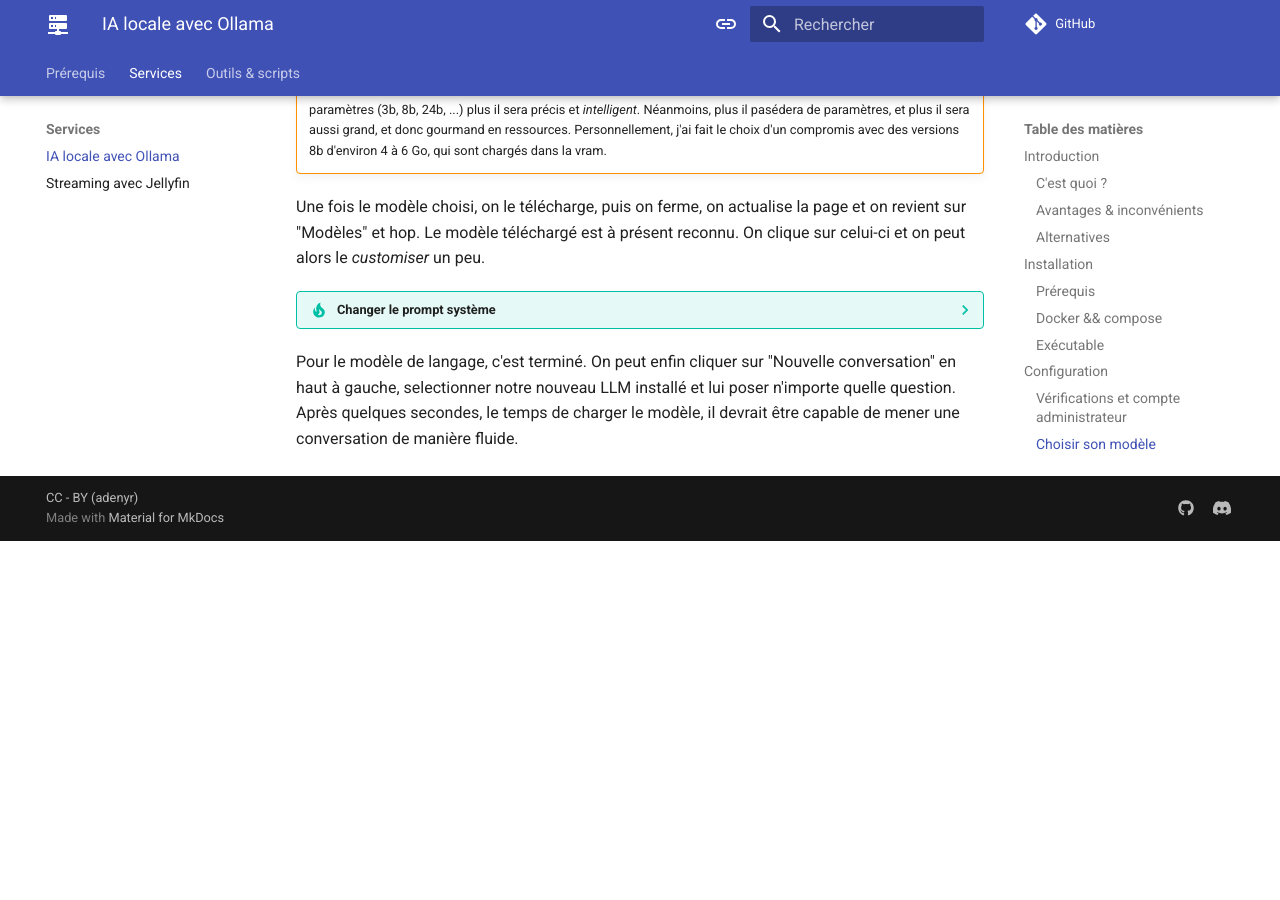
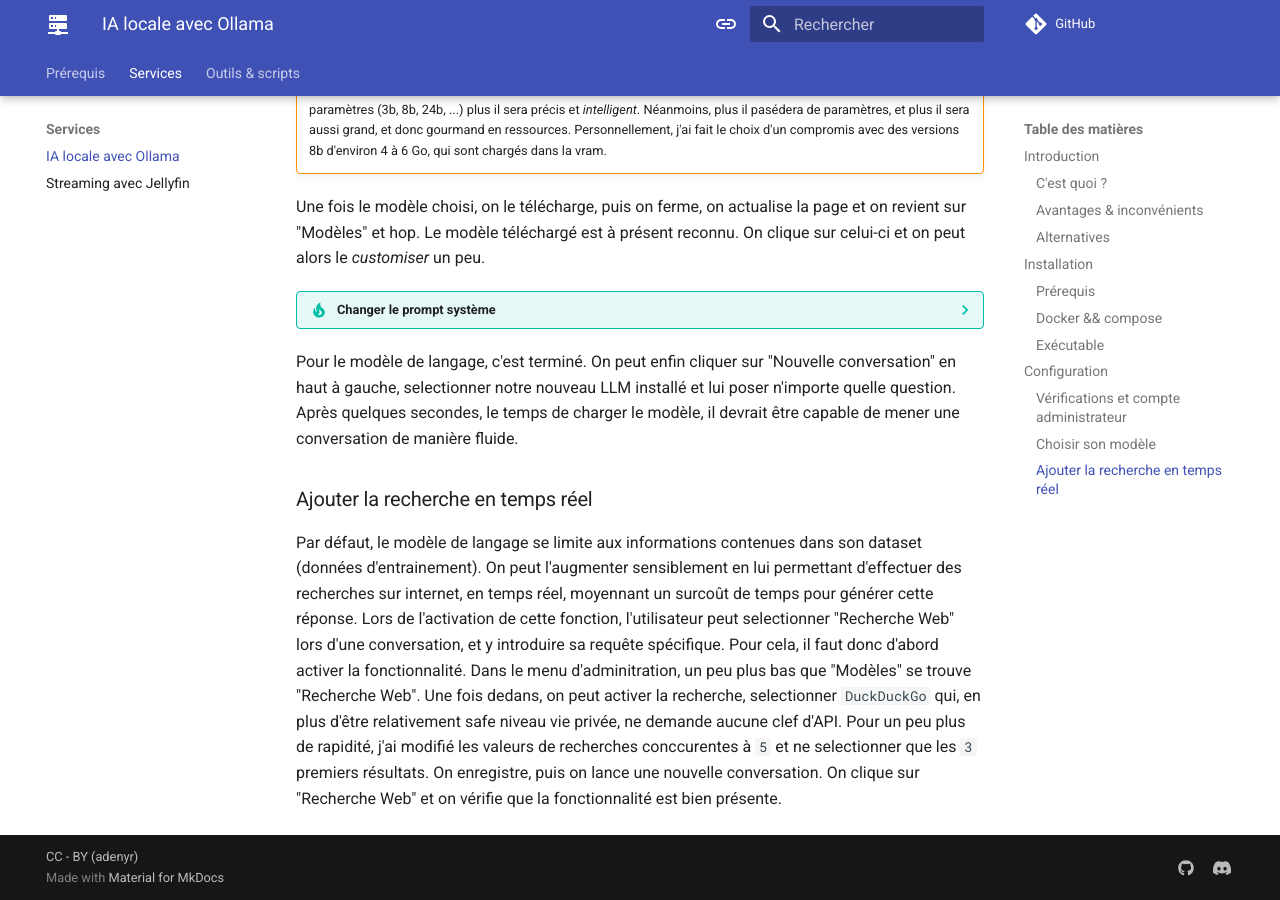
Before and after one commit to adenyrr/become.sh, an MkDocs documentation site: the page built from docs/services/ollama.md, in a window 1280 px wide and 900 px high, scrolled down 5117 px. Built offline with MkDocs 1.6.1 and Material for MkDocs 9.7.7, drawn with Linux system fonts in a browser that asks for light colours; comment, search, counter and statistics services are not loaded; before the commit the page ends 5658 px from its top, so only the background shows below that.

Commit message:
Update ollama.md
add config search

```diff
--- a/docs/services/ollama.md
+++ b/docs/services/ollama.md
@@ -254,3 +254,9 @@ On clique sur celui-ci et on peut alors le *customiser* un peu.
     ~~~
 
 Pour le modèle de langage, c'est terminé. On peut enfin cliquer sur "Nouvelle conversation" en haut à gauche, selectionner notre nouveau LLM installé et lui poser n'importe quelle question. Après quelques secondes, le temps de charger le modèle, il devrait être capable de mener une conversation de manière fluide.
+
+### Ajouter la recherche en temps réel
+
+Par défaut, le modèle de langage se limite aux informations contenues dans son dataset (données d'entrainement). On peut l'augmenter sensiblement en lui permettant d'effectuer des recherches sur internet, en temps réel, moyennant un surcoût de temps pour générer cette réponse. Lors de l'activation de cette fonction, l'utilisateur peut selectionner "Recherche Web" lors d'une conversation, et y introduire sa requête spécifique.
+Pour cela, il faut donc d'abord activer la fonctionnalité. Dans le menu d'adminitration, un peu plus bas que "Modèles" se trouve "Recherche Web". Une fois dedans, on peut activer la recherche, selectionner `DuckDuckGo` qui, en plus d'être relativement safe niveau vie privée, ne demande aucune clef d'API. Pour un peu plus de rapidité, j'ai modifié les valeurs de recherches conccurentes à `5` et ne selectionner que les `3` premiers résultats.
+On enregistre, puis on lance une nouvelle conversation. On clique sur "Recherche Web" et on vérifie que la fonctionnalité est bien présente.
```
